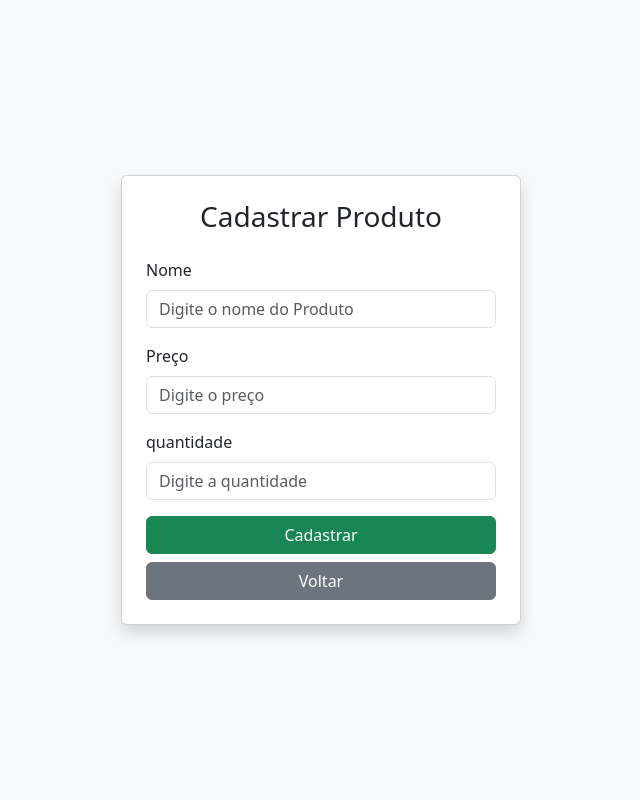
After one commit to KingLever/FirebaseDB, a PHP site: page /view/cadastrar.php in a window 1280 px wide. The commit adds this page. Shown: the whole page, without its empty margins (319-959 px from the left). Run offline with PHP 8.4, Linux system fonts and the light colour scheme.

Commit message:
adiciona o cadastrar.php na view e function no firebase.php e o botao da home cadastrar foi alterado

```diff
--- a/index.php
+++ b/index.php
@@ -13,6 +13,11 @@ if ($acao === 'login' && $_SERVER['REQUEST_METHOD'] === 'POST') {
     header('Location: index.php');
     exit;
 
+} elseif ($acao === 'cadastrar'
+        && $_SERVER['REQUEST_METHOD'] === 'GET') {
+    require 'view/cadastrar.php';
+
+
 } else {
     $erro = '';
     require 'view/login.php';
--- /dev/null
+++ b/view/cadastrar.php
@@ -0,0 +1,84 @@
+<!DOCTYPE html>
+<html lang="pt-br">
+<head>
+    <meta charset="UTF-8">
+    <meta name="viewport"
+          content="width=device-width, initial-scale=1.0">
+
+    <title>Cadastrar Produto</title>
+
+    <link href="https://cdn.jsdelivr.net/npm/bootstrap@5.3.3/dist/css/bootstrap.min.css"
+          rel="stylesheet">
+</head>
+
+<body class="bg-light">
+
+    <div class="container min-vh-100 d-flex
+                justify-content-center align-items-center">
+
+        <div class="card shadow p-4"
+             style="width: 100%; max-width: 400px;">
+
+            <h3 class="text-center mb-4">
+                Cadastrar Produto
+            </h3>
+
+            <form action="index.php?acao=salvar_cadastrar"
+                  method="POST">
+
+                <div class="mb-3">
+                    <label for="nome" class="form-label">
+                        Nome
+                    </label>
+
+                    <input type="text"
+                           class="form-control"
+                           id="nome"
+                           name="nome"
+                           placeholder="Digite o nome do Produto"
+                           required>
+                </div>
+
+                <div class="mb-3">
+                    <label for="preco" class="form-label">
+                        Preço
+                    </label>
+
+                    <input type="number"
+                           class="form-control"
+                           id="preco"
+                           name="preco"
+                           placeholder="Digite o preço"
+                           required>
+                </div>
+                <div class="mb-3">
+                    <label for="quantidade" class="form-label">
+                        quantidade
+                    </label>
+
+                    <input type="number"
+                           class="form-control"
+                           id="quantidade"
+                           name="quantidade"
+                           placeholder="Digite a quantidade"
+                           required>
+                </div>
+
+                <button type="submit"
+                        class="btn btn-success w-100">
+                    Cadastrar
+                </button>
+
+                <a href="index.php?acao=home"
+                   class="btn btn-secondary w-100 mt-2">
+                    Voltar
+                </a>
+
+            </form>
+
+        </div>
+
+    </div>
+
+</body>
+</html>
```
Also changed, not shown: model/firebase.php (+39 -0 lines), view/home.php (+4 -4 lines).
